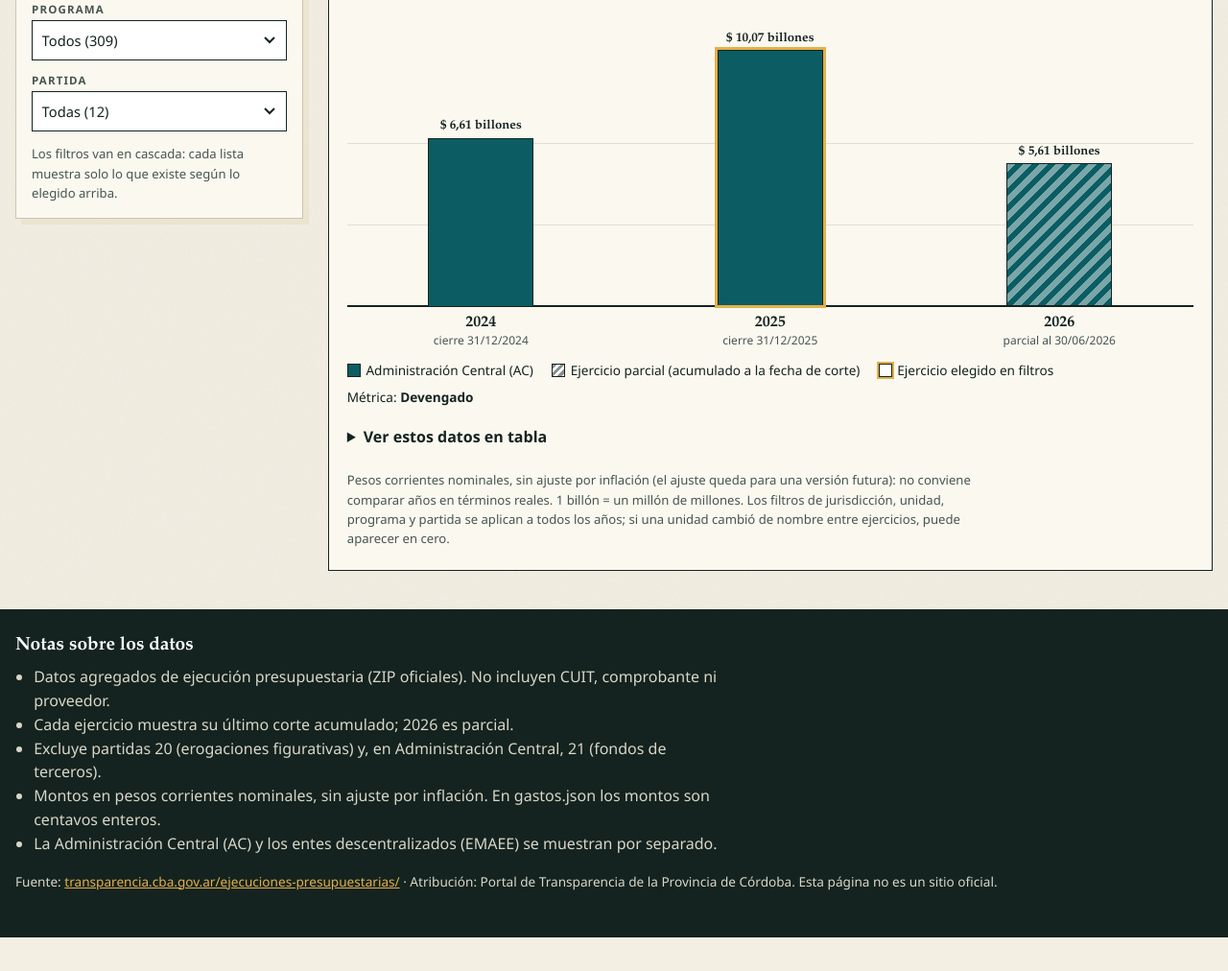
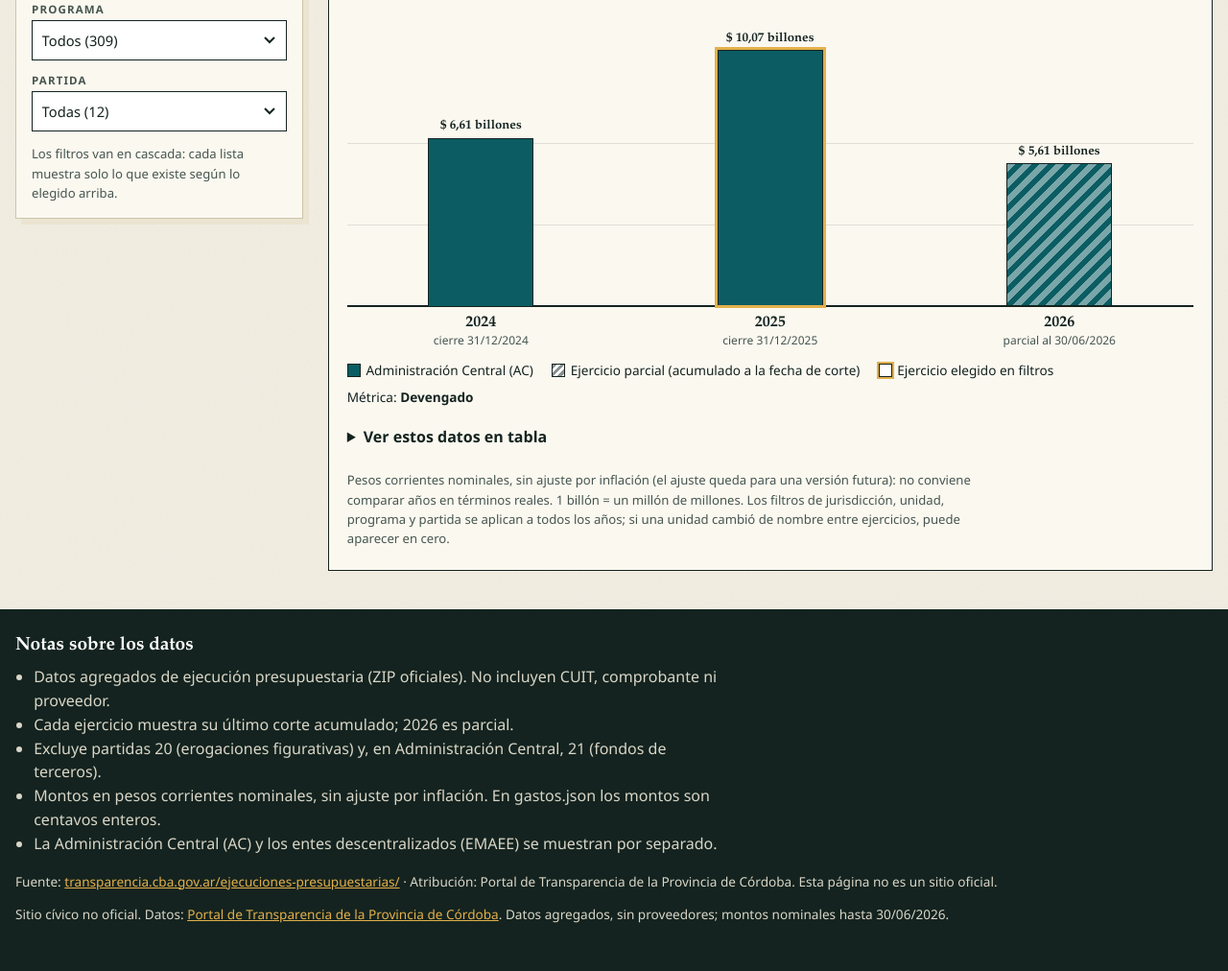
Before and after one commit to crisesarmiento/gastos-abiertos-cba, a plain HTML site: page web/index.html in a window 1280 px wide. Shown: the part 932-1944 px from the top of the page at 96% size. Before the commit the page ends 1909 px from the top, so only its background shows below. Drawn offline with Linux system fonts and the light colour scheme.

```diff
--- a/web/index.html
+++ b/web/index.html
@@ -191,6 +191,7 @@
       <h2>Notas sobre los datos</h2>
       <ul id="notas"></ul>
       <p class="small">Fuente: <a id="ft-fuente" href="#" rel="noopener noreferrer" target="_blank">—</a> · <span id="ft-atrib"></span>. Esta página no es un sitio oficial.</p>
+      <p class="small">Sitio cívico no oficial. Datos: <a href="https://transparencia.cba.gov.ar/" rel="noopener noreferrer" target="_blank">Portal de Transparencia de la Provincia de Córdoba</a>. Datos agregados, sin proveedores; montos nominales hasta 30/06/2026.</p>
     </div>
   </footer>
 
```
Also changed, not shown: 2 other files.
